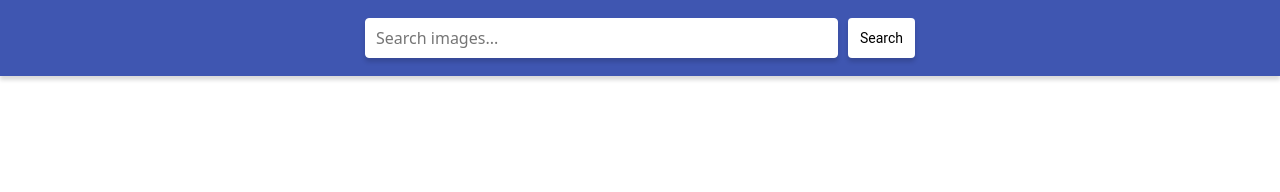
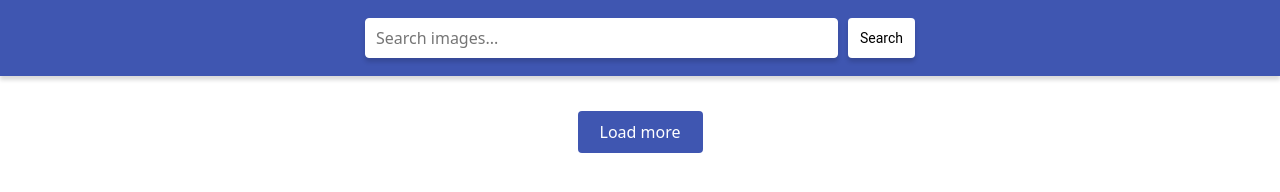
Before and after one commit to YanaKozhokar/goit-js-hw-11, a website built with Parcel: page src/index.html in a window 1280 px wide. Built offline with nearby package versions, Linux system fonts and the light colour scheme.

Commit message:
added btn-styles

```diff
--- a/src/index.html
+++ b/src/index.html
@@ -26,9 +26,9 @@
       <section class="section">
         <div class="container">
           <ul class="gallery-list"></ul>
+          <button type="button" class="load-more hidden">Load more</button>
         </div>
       </section>
-      <button type="button" class="load-more hidden">Load more</button>
     </main>
   </body>
 </html>
--- a/src/sass/_gallery.scss
+++ b/src/sass/_gallery.scss
@@ -24,3 +24,15 @@
   height: 300px;
   object-fit: cover;
 }
+
+.load-more {
+  display: block;
+  margin: 20px auto;
+  padding: 10px 20px;
+  border-radius: 4px;
+  border-color: transparent;
+  color: #ffffff;
+  fill: #ffffff;
+  background: #3f56b1;
+  cursor: pointer;
+}
```
